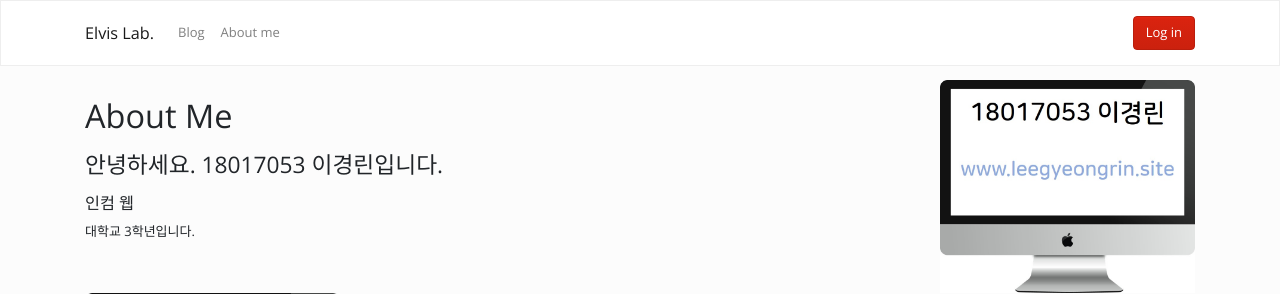
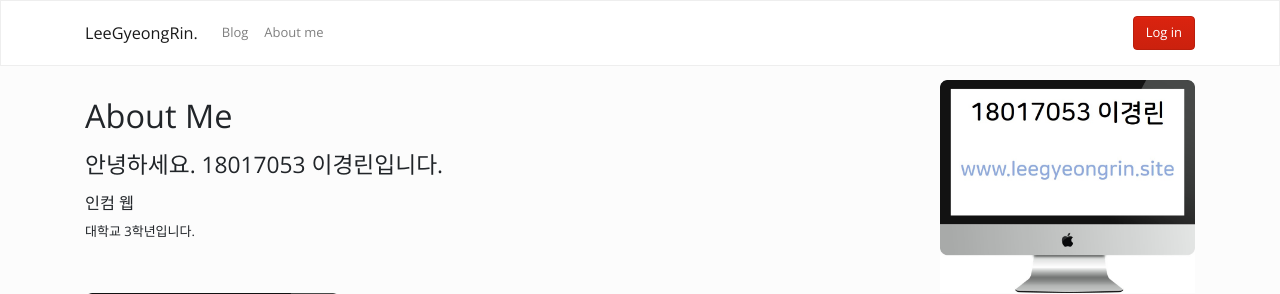
Before and after one commit to LGRIN-byte/django_my_website, a Django app: page /about_me/ in a window 1280 px wide. Shown: the top 294 px of the page. Run offline with Django 3.2, Linux system fonts and the light colour scheme; some libraries are stand-ins or nearby versions.

Commit message:
first django setup 0

```diff
--- a/basecamp/templates/basecamp/navbar.html
+++ b/basecamp/templates/basecamp/navbar.html
@@ -1,6 +1,6 @@
 <div class="navbar navbar-expand-lg fixed-top navbar-light bg-light" id="navbar">
     <div class="container">
-        <a href="/" class="navbar-brand">Elvis Lab.</a>
+        <a href="/" class="navbar-brand">LeeGyeongRin.</a>
         <button class="navbar-toggler" type="button" data-toggle="collapse" data-target="#navbarResponsive" aria-controls="navbarResponsive" aria-expanded="false" aria-label="Toggle navigation">
             <span class="navbar-toggler-icon"></span>
         </button>
```
